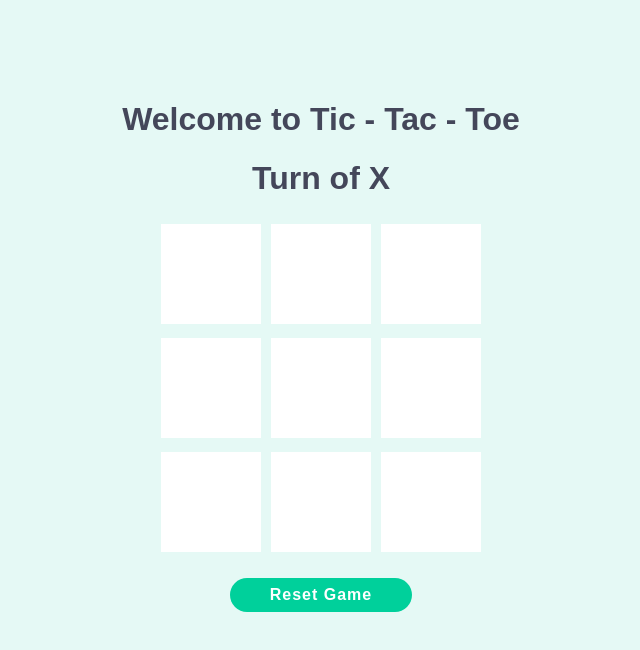
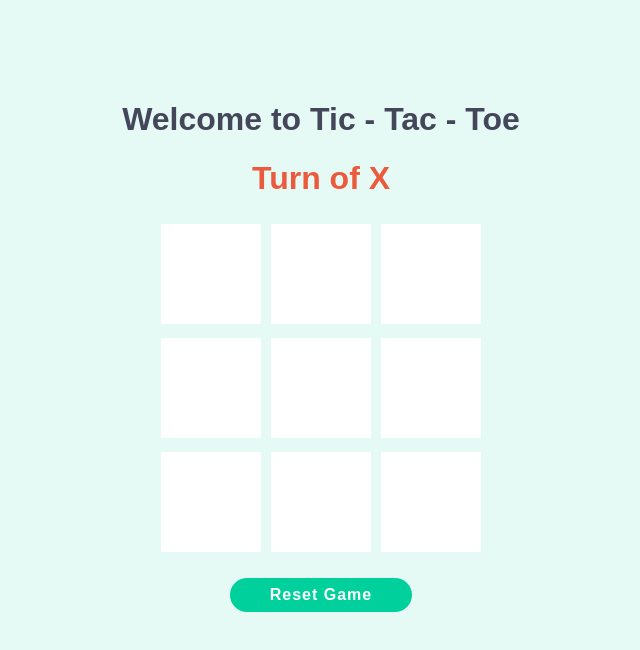
Before and after one commit to DevangSharma/react-tic-tac-toe, a React (Create React App) app: page / in a window 1280 px wide. Shown: the top 650 px of the page, without its empty margins (319-959 px from the left). Built offline with nearby package versions, Linux system fonts and the light colour scheme.

Commit message:
color turn

```diff
--- a/src/GameComponents/UI/Board.js
+++ b/src/GameComponents/UI/Board.js
@@ -17,8 +17,8 @@ function Board() {
 
     newGameState[id] = signOf[player];
 
+    togglePlayer(1 - player);
     updateGameState(newGameState);
-    togglePlayer(1 - player);
   };
 
   useEffect(() => {
--- a/src/GameComponents/UI/header.js
+++ b/src/GameComponents/UI/header.js
@@ -1,10 +1,15 @@
-import React from "react";
+import React, { useContext } from "react";
+import { gameContext } from "./HomePage";
 
 function Header() {
+  const { player, signOf } = useContext(gameContext);
+
   return (
     <div className="header">
       <h1>Welcome to Tic - Tac - Toe</h1>
-      <h1>Turn of X</h1>
+      <h1
+        className={`player-${signOf[player]}`}
+      >{`Turn of ${signOf[player]}`}</h1>
     </div>
   );
 }
```
